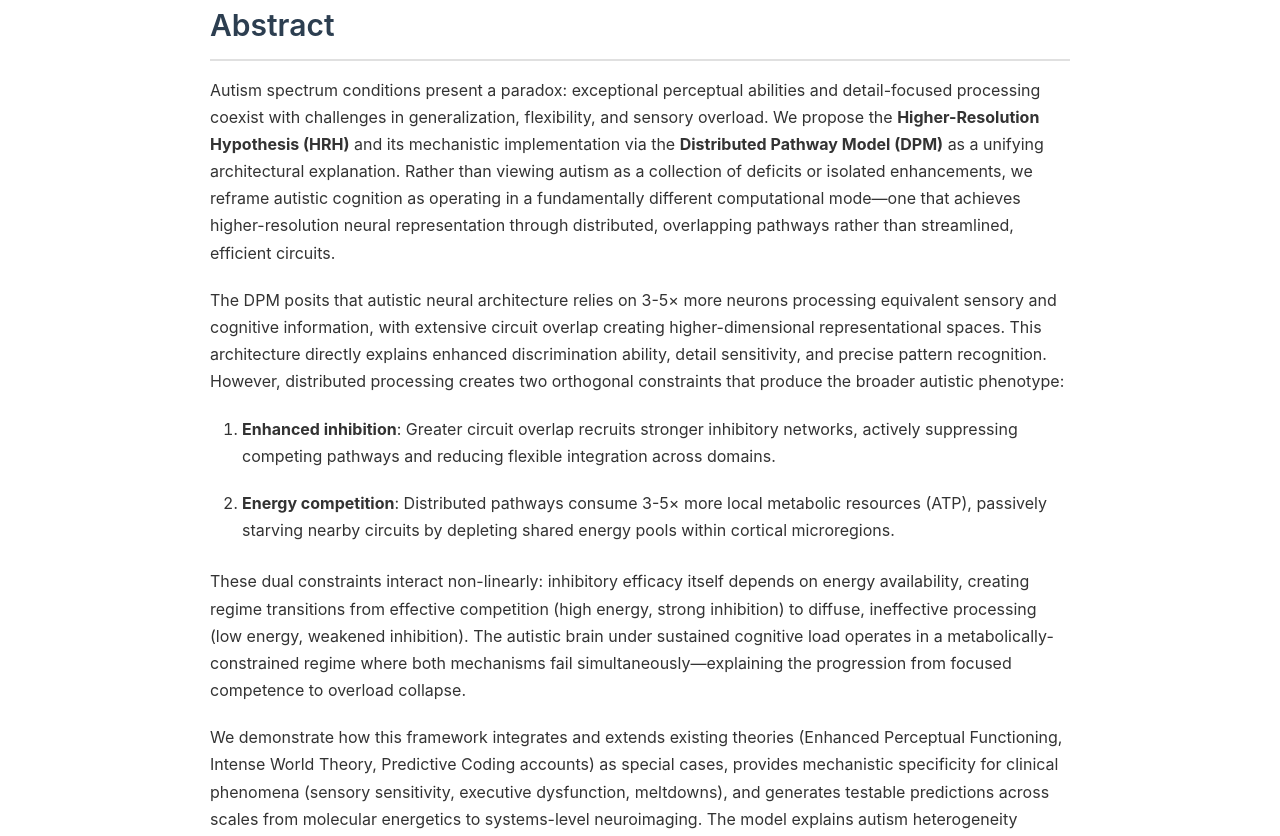
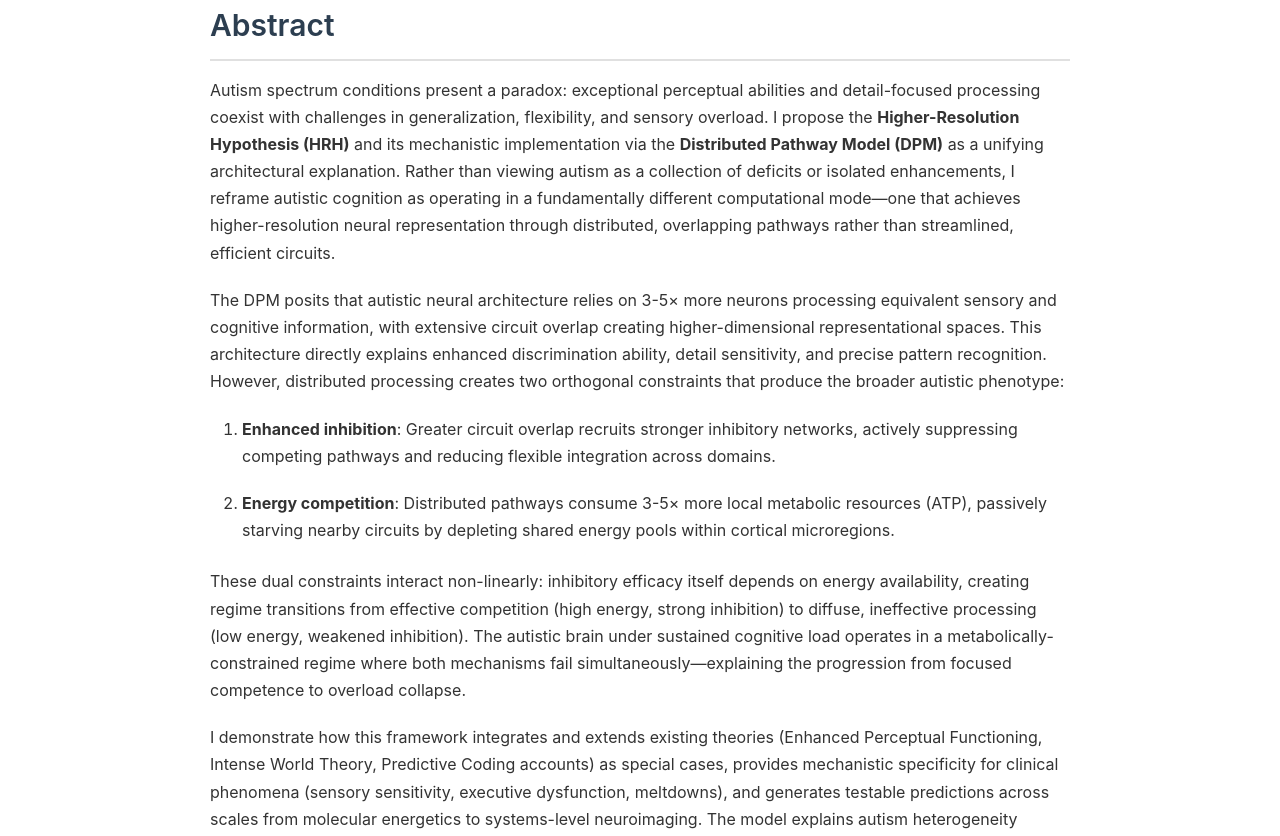
Before and after one commit to thiagosindra/higher-resolution-hypothesis, a Jekyll site: the page built from docs/hrh-paper.md, in a window 1280 px wide and 1400 px high, scrolled down 303 px. Shown: the part 180-1016 px from the top of the window. Built offline with Jekyll 4.4.1, drawn with Linux system fonts in a browser that asks for light colours; our own code applies the rules of GitHub Pages for plain Markdown files; some of the changed text lies outside the part shown.

```diff
--- a/docs/hrh-paper.html
+++ b/docs/hrh-paper.html
@@ -190,7 +190,7 @@
     </div>
 
     <h2>Abstract</h2>
-<p>Autism spectrum conditions present a paradox: exceptional perceptual abilities and detail-focused processing coexist with challenges in generalization, flexibility, and sensory overload. We propose the <strong>Higher-Resolution Hypothesis (HRH)</strong> and its mechanistic implementation via the <strong>Distributed Pathway Model (DPM)</strong> as a unifying architectural explanation. Rather than viewing autism as a collection of deficits or isolated enhancements, we reframe autistic cognition as operating in a fundamentally different computational mode—one that achieves higher-resolution neural representation through distributed, overlapping pathways rather than streamlined, efficient circuits.</p>
+<p>Autism spectrum conditions present a paradox: exceptional perceptual abilities and detail-focused processing coexist with challenges in generalization, flexibility, and sensory overload. I propose the <strong>Higher-Resolution Hypothesis (HRH)</strong> and its mechanistic implementation via the <strong>Distributed Pathway Model (DPM)</strong> as a unifying architectural explanation. Rather than viewing autism as a collection of deficits or isolated enhancements, I reframe autistic cognition as operating in a fundamentally different computational mode—one that achieves higher-resolution neural representation through distributed, overlapping pathways rather than streamlined, efficient circuits.</p>
 <p>The DPM posits that autistic neural architecture relies on 3-5× more neurons processing equivalent sensory and cognitive information, with extensive circuit overlap creating higher-dimensional representational spaces. This architecture directly explains enhanced discrimination ability, detail sensitivity, and precise pattern recognition. However, distributed processing creates two orthogonal constraints that produce the broader autistic phenotype:</p>
 <ol>
 <li>
@@ -201,7 +201,7 @@
 </li>
 </ol>
 <p>These dual constraints interact non-linearly: inhibitory efficacy itself depends on energy availability, creating regime transitions from effective competition (high energy, strong inhibition) to diffuse, ineffective processing (low energy, weakened inhibition). The autistic brain under sustained cognitive load operates in a metabolically-constrained regime where both mechanisms fail simultaneously—explaining the progression from focused competence to overload collapse.</p>
-<p>We demonstrate how this framework integrates and extends existing theories (Enhanced Perceptual Functioning, Intense World Theory, Predictive Coding accounts) as special cases, provides mechanistic specificity for clinical phenomena (sensory sensitivity, executive dysfunction, meltdowns), and generates testable predictions across scales from molecular energetics to systems-level neuroimaging. The model explains autism heterogeneity through individual variation in pathway distribution, metabolic buffering capacity, and compensatory strategy development, while maintaining a single core architectural principle.</p>
+<p>I demonstrate how this framework integrates and extends existing theories (Enhanced Perceptual Functioning, Intense World Theory, Predictive Coding accounts) as special cases, provides mechanistic specificity for clinical phenomena (sensory sensitivity, executive dysfunction, meltdowns), and generates testable predictions across scales from molecular energetics to systems-level neuroimaging. The model explains autism heterogeneity through individual variation in pathway distribution, metabolic buffering capacity, and compensatory strategy development, while maintaining a single core architectural principle.</p>
 <p>The Higher-Resolution Hypothesis reframes autism not as disordered cognition requiring correction, but as an alternative computational architecture with intrinsic trade-offs: exceptional local precision at the cost of global flexibility, achieved through neural systems operating at capacity limits where both active (inhibition) and passive (energetics) constraints shape cognitive function. This perspective opens therapeutic avenues focused on resource management rather than pathway normalization, and suggests that autistic cognitive strengths and challenges emerge from the same underlying architecture—higher resolution through distributed processing, limited by inhibition and energy.</p>
 <p><strong>Keywords:</strong> autism spectrum, distributed connectivity, higher-resolution processing, excitation/inhibition balance, energy competition, metabolic constraints, predictive coding, sensory integration, neurodevelopment, neural branching, heterogeneity.</p>
 <hr />
@@ -416,7 +416,7 @@
 <p>Neural tissue maintains ATP buffering capacity—a reserve pool that enables transient high-frequency firing without immediate metabolic collapse. However, this buffer is finite and regionally limited. When a distributed pathway engages, it draws heavily from this local buffer. If a second pathway attempts to activate in the same microregion during this depletion window, it encounters insufficient energy to cross activation threshold, despite receiving adequate input drive. The pathway fails to engage—not because it lacks input signal, not because it is actively inhibited, but because <strong>the local metabolic substrate is exhausted</strong>.</p>
 <p>Recovery occurs over seconds as ATP delivery catches up with demand and buffers refill. This creates <strong>metabolic refractory periods</strong>: intervals during which a microregion is less responsive to new inputs, regardless of their strength or salience. These refractory periods are distinct from neural refractory periods (milliseconds) and represent a fundamentally energy-limited constraint on parallel processing.</p>
 <h3>2.3.4 Mathematical Framework</h3>
-<p>We formalize this as an energy-constrained activation model. Let a cortical microregion r have energy availability E_r(t) governed by:</p>
+<p>I formalize this as an energy-constrained activation model. Let a cortical microregion r have energy availability E_r(t) governed by:</p>
 <p><strong>dE_r/dt = Supply_r(t) − ∑_i Consumption_i(t) − Baseline_r</strong></p>
 <p>where:
 - Supply_r(t) represents ATP delivery via local blood flow (timescale ~5-10 seconds)
--- a/docs/hrh-paper.md
+++ b/docs/hrh-paper.md
@@ -17,7 +17,7 @@ November 2025
 
 ## Abstract
 
-Autism spectrum conditions present a paradox: exceptional perceptual abilities and detail-focused processing coexist with challenges in generalization, flexibility, and sensory overload. We propose the **Higher-Resolution Hypothesis (HRH)** and its mechanistic implementation via the **Distributed Pathway Model (DPM)** as a unifying architectural explanation. Rather than viewing autism as a collection of deficits or isolated enhancements, we reframe autistic cognition as operating in a fundamentally different computational mode—one that achieves higher-resolution neural representation through distributed, overlapping pathways rather than streamlined, efficient circuits.
+Autism spectrum conditions present a paradox: exceptional perceptual abilities and detail-focused processing coexist with challenges in generalization, flexibility, and sensory overload. I propose the **Higher-Resolution Hypothesis (HRH)** and its mechanistic implementation via the **Distributed Pathway Model (DPM)** as a unifying architectural explanation. Rather than viewing autism as a collection of deficits or isolated enhancements, I reframe autistic cognition as operating in a fundamentally different computational mode—one that achieves higher-resolution neural representation through distributed, overlapping pathways rather than streamlined, efficient circuits.
 
 The DPM posits that autistic neural architecture relies on 3-5× more neurons processing equivalent sensory and cognitive information, with extensive circuit overlap creating higher-dimensional representational spaces. This architecture directly explains enhanced discrimination ability, detail sensitivity, and precise pattern recognition. However, distributed processing creates two orthogonal constraints that produce the broader autistic phenotype:
 
@@ -27,7 +27,7 @@ The DPM posits that autistic neural architecture relies on 3-5× more neurons pr
 
 These dual constraints interact non-linearly: inhibitory efficacy itself depends on energy availability, creating regime transitions from effective competition (high energy, strong inhibition) to diffuse, ineffective processing (low energy, weakened inhibition). The autistic brain under sustained cognitive load operates in a metabolically-constrained regime where both mechanisms fail simultaneously—explaining the progression from focused competence to overload collapse.
 
-We demonstrate how this framework integrates and extends existing theories (Enhanced Perceptual Functioning, Intense World Theory, Predictive Coding accounts) as special cases, provides mechanistic specificity for clinical phenomena (sensory sensitivity, executive dysfunction, meltdowns), and generates testable predictions across scales from molecular energetics to systems-level neuroimaging. The model explains autism heterogeneity through individual variation in pathway distribution, metabolic buffering capacity, and compensatory strategy development, while maintaining a single core architectural principle.
+I demonstrate how this framework integrates and extends existing theories (Enhanced Perceptual Functioning, Intense World Theory, Predictive Coding accounts) as special cases, provides mechanistic specificity for clinical phenomena (sensory sensitivity, executive dysfunction, meltdowns), and generates testable predictions across scales from molecular energetics to systems-level neuroimaging. The model explains autism heterogeneity through individual variation in pathway distribution, metabolic buffering capacity, and compensatory strategy development, while maintaining a single core architectural principle.
 
 The Higher-Resolution Hypothesis reframes autism not as disordered cognition requiring correction, but as an alternative computational architecture with intrinsic trade-offs: exceptional local precision at the cost of global flexibility, achieved through neural systems operating at capacity limits where both active (inhibition) and passive (energetics) constraints shape cognitive function. This perspective opens therapeutic avenues focused on resource management rather than pathway normalization, and suggests that autistic cognitive strengths and challenges emerge from the same underlying architecture—higher resolution through distributed processing, limited by inhibition and energy.
 
@@ -330,7 +330,7 @@ Recovery occurs over seconds as ATP delivery catches up with demand and buffers
 
 ### 2.3.4 Mathematical Framework
 
-We formalize this as an energy-constrained activation model. Let a cortical microregion r have energy availability E_r(t) governed by:
+I formalize this as an energy-constrained activation model. Let a cortical microregion r have energy availability E_r(t) governed by:
 
 **dE_r/dt = Supply_r(t) − ∑_i Consumption_i(t) − Baseline_r**
 
```
Also changed, not shown: docs/intro/5-complete-picture.md (+1 -1 lines), README.md, 1 other file.
